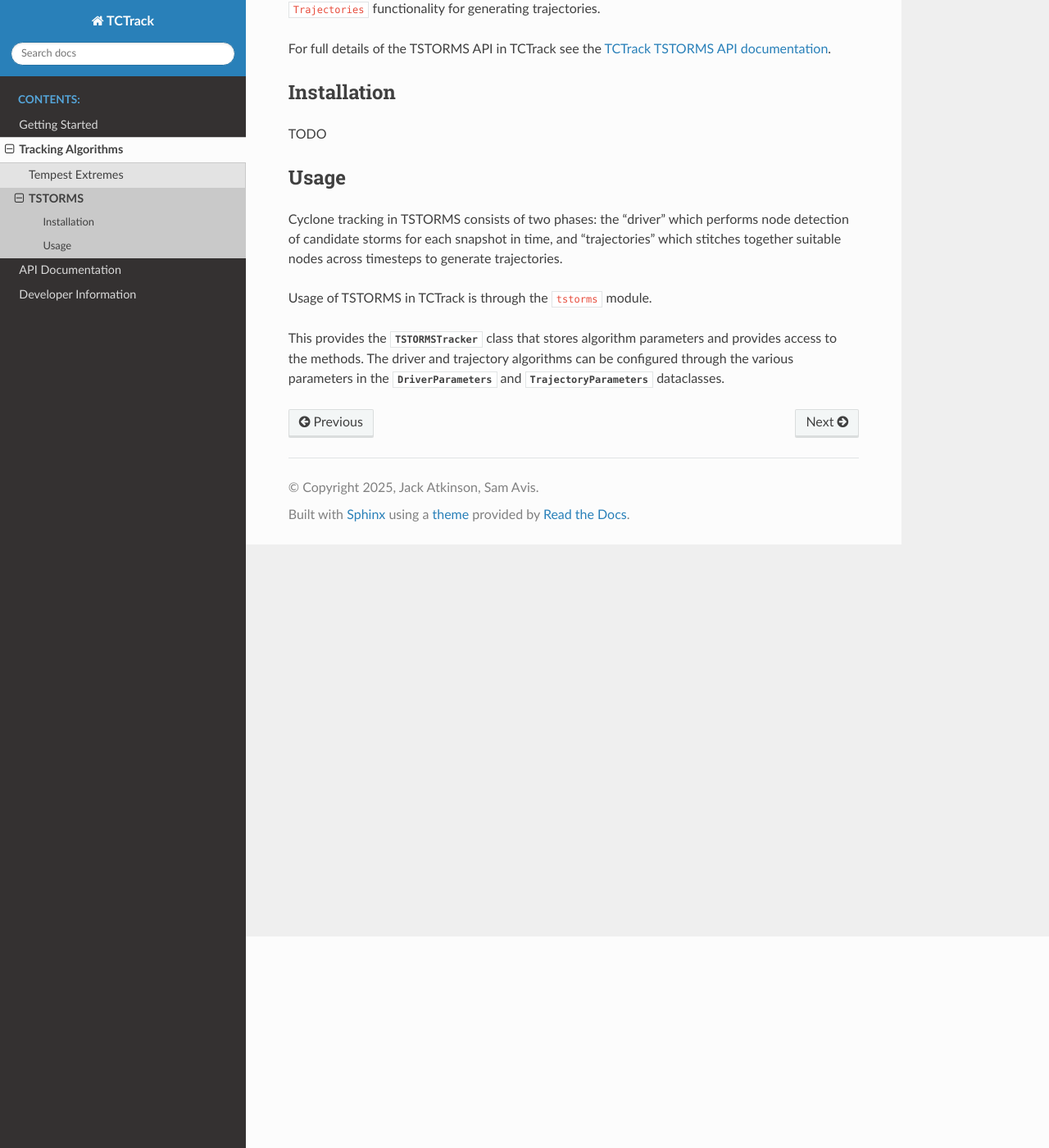
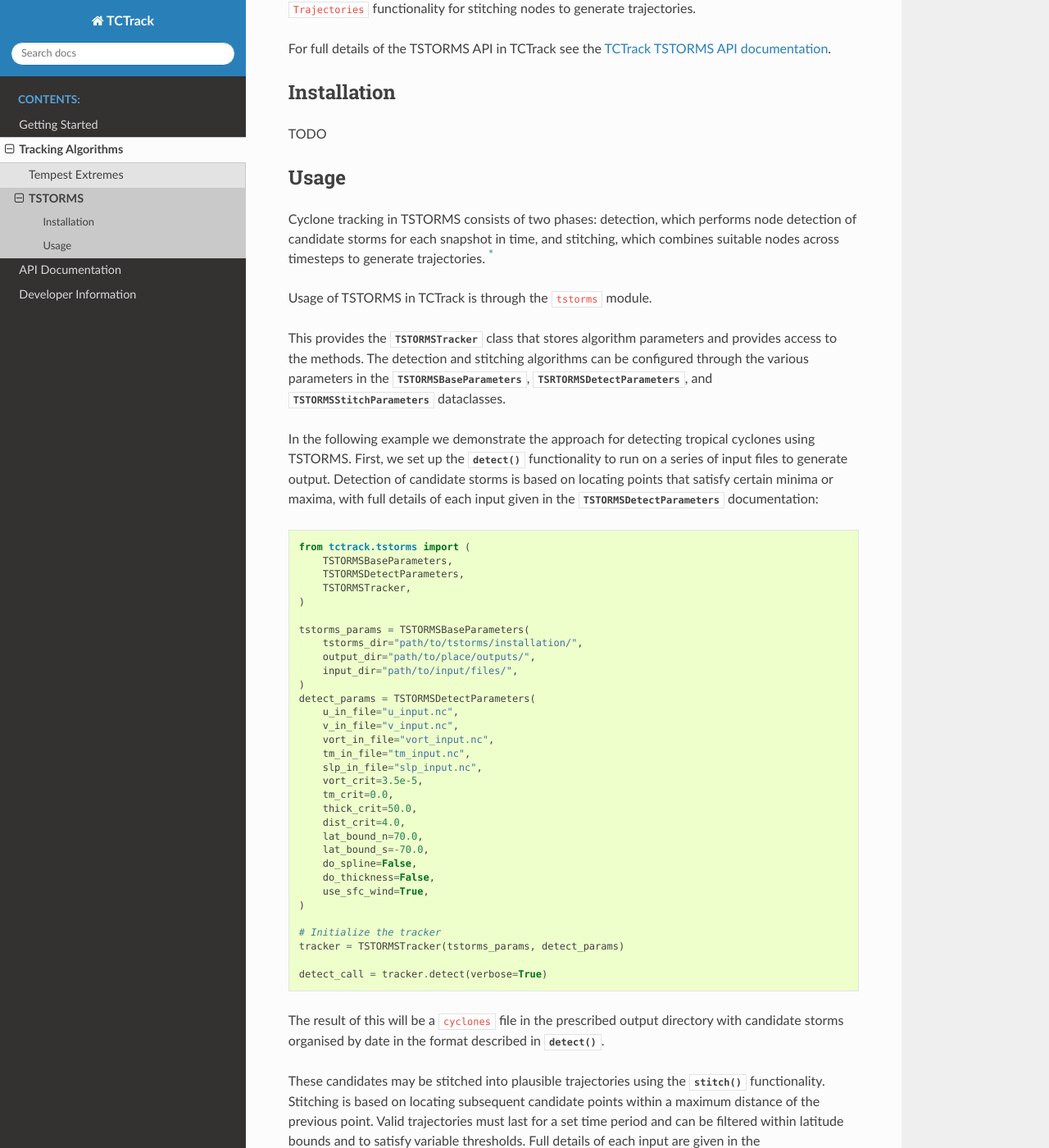
Before and after one commit to Cambridge-ICCS/TCTrack, a Sphinx documentation site: the page built from docs/tracking-algorithms/tstorms.rst, in a window 1280 px wide and 1400 px high, scrolled down 258 px. Shown: the whole window at 82% size. Built offline with Sphinx 7.4.7 and the Read the Docs theme 3.1.0, drawn with Linux system fonts in a browser that asks for light colours; some of the changed text lies outside the part shown.

Commit message:
Update TSTORMS documentation (API and algorithm description) to reflect use of the completed tracker and methods.

```diff
--- a/docs/tracking-algorithms/tstorms.rst
+++ b/docs/tracking-algorithms/tstorms.rst
@@ -6,7 +6,7 @@ by NOAA GFDL.
 It is made available under a GPL-2.0 license.
 
 TCTrack provides bindings for both the ``Driver`` routine for detecting candidate
-storms, also the ``Trajectories`` functionality for generating trajectories.
+storms, also the ``Trajectories`` functionality for stitching nodes to generate trajectories.
 
 For full details of the TSTORMS API in TCTrack see the
 :doc:`TCTrack TSTORMS API documentation <../api/tstorms_api>`.
@@ -27,20 +27,139 @@ TODO
 Usage
 -----
 
-Cyclone tracking in TSTORMS consists of two phases: the "driver" which performs
-node detection of candidate storms for each snapshot in time, and "trajectories" which
-stitches together suitable nodes across timesteps to generate trajectories.
+Cyclone tracking in TSTORMS consists of two phases: detection, which performs
+node detection of candidate storms for each snapshot in time, and stitching, which
+combines suitable nodes across timesteps to generate trajectories. [*]_
 
 Usage of TSTORMS in TCTrack is through the ``tstorms`` module.
 
 This provides the :class:`TSTORMSTracker` class that stores algorithm parameters and provides
-access to the methods. The driver and trajectory algorithms can be configured through
-the various parameters in the :class:`DriverParameters` and
-:class:`TrajectoryParameters` dataclasses.
+access to the methods. The detection and stitching algorithms can be configured through
+the various parameters in the :class:`TSTORMSBaseParameters`, :class:`TSRTORMSDetectParameters`, and
+:class:`TSTORMSStitchParameters` dataclasses.
 
-.. TODO
-.. Example of driver
-.. Example of trajectories
-.. Example of run_tracker
-.. Notes about duplicated parameters or other quirks
-.. Simple description of the algorithm
+In the following example we demonstrate the approach for detecting tropical cyclones
+using TSTORMS. First, we set up the :meth:`~TSTORMSTracker.detect`
+functionality to run on a series of input files to generate output.
+Detection of candidate storms is based on locating points that satisfy certain minima or
+maxima, with full details of each input given in the :class:`TSTORMSDetectParameters`
+documentation:
+
+.. code-block:: python
+
+    from tctrack.tstorms import (
+        TSTORMSBaseParameters,
+        TSTORMSDetectParameters,
+        TSTORMSTracker,
+    )
+
+    tstorms_params = TSTORMSBaseParameters(
+        tstorms_dir="path/to/tstorms/installation/",
+        output_dir="path/to/place/outputs/",
+        input_dir="path/to/input/files/",
+    )
+    detect_params = TSTORMSDetectParameters(
+        u_in_file="u_input.nc",
+        v_in_file="v_input.nc",
+        vort_in_file="vort_input.nc",
+        tm_in_file="tm_input.nc",
+        slp_in_file="slp_input.nc",
+        vort_crit=3.5e-5,
+        tm_crit=0.0,
+        thick_crit=50.0,
+        dist_crit=4.0,
+        lat_bound_n=70.0,
+        lat_bound_s=-70.0,
+        do_spline=False,
+        do_thickness=False,
+        use_sfc_wind=True,
+    )
+
+    # Initialize the tracker
+    tracker = TSTORMSTracker(tstorms_params, detect_params)
+
+    detect_call = tracker.detect(verbose=True)
+
+The result of this will be a ``cyclones`` file in the prescribed output directory with
+candidate storms organised by date in the format described in :meth:`~TSTORMSTracker.detect`.
+
+These candidates may be stitched into plausible trajectories using the
+:meth:`~TSTORMSTracker.stitch` functionality.
+Stitching is based on locating subsequent candidate points within a maximum distance of
+the previous point. Valid trajectories must last for a set time period and can be
+filtered within latitude bounds and to satisfy variable thresholds.
+Full details of each input are given in the :class:`TSTORMSStitchParameters` documentation.
+
+.. code-block:: python
+
+    from tctrack.tstorms import TSTORMSStitchParameters
+
+    stitch_params = TSTORMSStitchParameters(
+        r_crit=900.0,
+        wind_crit=17.0,
+        vort_crit=3.5e-5,
+        tm_crit=0.0,
+        n_day_crit=2,
+        do_filter=True,
+        lat_bound_n=70.0,
+        lat_bound_s=-70.0,
+    )
+    tracker = TSTORMSTracker(tstorms_params, detect_params, stitch_params)
+    stitching_call = tracker.stitch(verbose=True)
+
+The result of this will be the following set of files at the output location
+provided in :class:`TSTORMSStitchParameters`:
+
+- ``ori`` containing the origins of each storm in the form
+  ``lon, lat, YY, MM, DD, HH``,
+- ``traj`` containing trajectory point data in the form
+  ``lon, lat, wind, psl, YY, MM, DD, HH`` for each trajectory,
+- ``trav`` containing trajectory point data and vorticity in the form
+  ``lon, lat, wind, psl, vort_max, YY, MM, DD, HH`` for each trajectory,
+- ``stats`` containing information about the number of storms per month/year
+  in each basin.
+
+If filtering is applied (:class:`TSTORMSStitchParameters` ``do_filter``) there will also be
+additional files ``ori_filt``, ``traj_filt``, and ``trav_filt`` from after this
+takes place.
+
+Finally, after running stitch to generate storm trajectories, the tracks can be written to
+a NetCDF file fully compliant with the `CF-Conventions <https://cfconventions.org/>`_
+(specifically the `trajectory data format <https://cfconventions.org/Data/cf-conventions/cf-conventions-1.11/cf-conventions.html#trajectory-data>`_)
+using :meth:`~TSTORMSTracker.to_netcdf`:
+
+.. code-block:: python
+
+    tracker.to_netcdf("my_tstorms_cf_trajectories.nc")
+
+This can be read using any NetCDF reading utility, though
+`cf-python <https://ncas-cms.github.io/cf-python/>`_ will load it following the
+`CF data model <https://ncas-cms.github.io/cf-python/#cf-data-model>`_.
+
+The above examples demonstrate running :meth:`~TSTORMSTracker.detect`,
+:meth:`~TSTORMSTracker.stitch`, and :meth:`~TSTORMSTracker.to_netcdf` separately.
+However, it is likely that users will want to these in succession which can be done
+using the :meth:`~TSTORMSTracker.run_tracker` method after defining a :class:`TSTORMSTracker`
+object with appropriate :class:`TSTORMSDetectParameters` and :class:`TSTORMSStitchParameters`:
+
+.. code-block:: python
+
+    from tctrack.tstorms import (
+        TSTORMSBaseParameters,
+        TSTORMSDetectParameters,
+        TSTORMSStitchParameters,
+        TSTORMSTracker,
+    )
+
+    tstorms_params = TSTORMSBaseParameters(...)
+    detect_params = TSTORMSDetectParameters(...)
+    stitch_params = TSTORMSStitchParameters(...)
+    tracker = TSTORMSTracker(tstorms_params, detect_params, stitch_params)
+
+    tracker.run_tracker("my_tstorms_cf_trajectories.nc")
+
+
+
+.. [*] These are named detect and stitch for consistency across the TCTrack package.
+   However, in the TSTORMS source they are referred to as tstorms_driver and
+   trajectory_analysis respectively.
```
Also changed, not shown: docs/api/tstorms_api.rst (+14 -8 lines), 1 other file.
